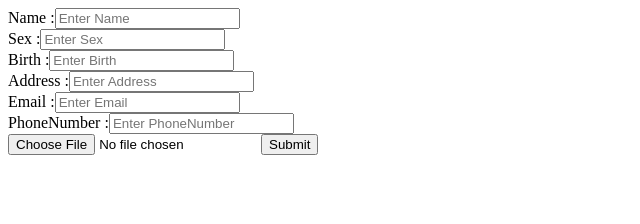
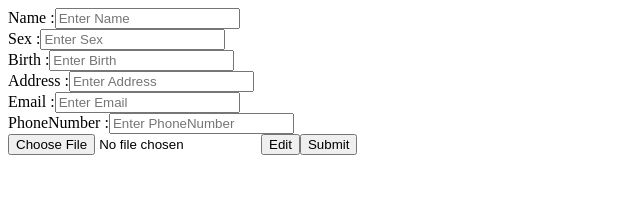
Before and after one commit to nthGH1030/CV-generator, a React (Create React App) app: page / in a window 1280 px wide. Shown: the top 224 px of the page, without its empty margins (0-640 px from the left). Built offline with nearby package versions, Linux system fonts and the light colour scheme.

Commit message:
add an edit button

```diff
--- a/src/components/Background.js
+++ b/src/components/Background.js
@@ -21,12 +21,6 @@ export default function Background() {
     const [isEditing, setEditing] = useState(true);
     const [profilePic, setProfilePic] = useState(null);
 
-    /*
-    useEffect(() => {
-        console.log(profilePic);
-    }, [profilePic]);
-    */
-
     return(
         <>
         {Object.entries(inputValues).map(([key, value]) => (
@@ -45,6 +39,10 @@ export default function Background() {
             }
             isEditing = {isEditing}
 
+        />
+
+        <EditBtn
+            handleEdit = {() => setEditing(true)}
         />
 
 
@@ -69,14 +67,6 @@ function handleSubmit(inputValues, profilePic){
 }
 
 
-
-/*
-function handleEdit(){
-    setEditing(true);
-}
-*/
-
-
 function SubmitBtn({text, handlesubmit, handleDisable}) {
     const handleClick = () => {
         handlesubmit();
@@ -90,6 +80,22 @@ function SubmitBtn({text, handlesubmit, handleDisable}) {
             onClick = {handleClick}
         >
         {text}
+        </button>
+        </>
+    )
+}
+
+function EditBtn({handleEdit}) {
+    const handleClick = () => {
+        handleEdit();
+    }
+
+    return (
+        <>
+        <button
+            onClick = {handleClick}
+        >
+        Edit
         </button>
         </>
     )
```
